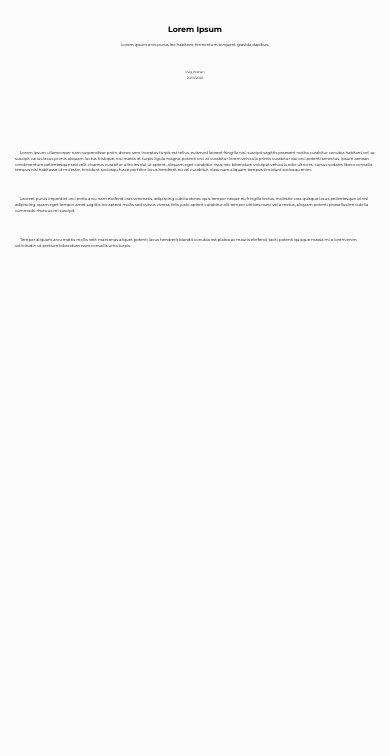
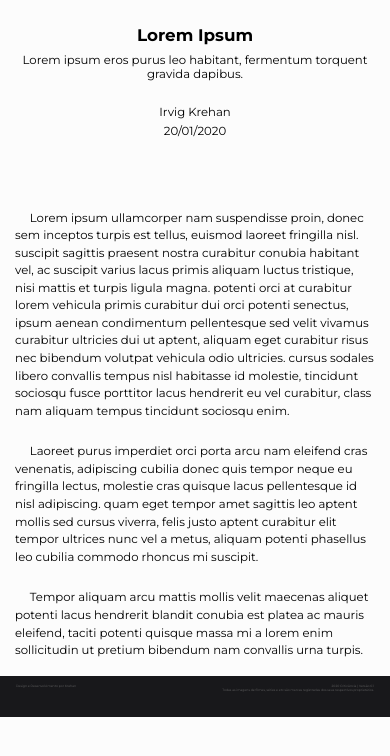
Before and after one commit to IKrehan/criticancia-legado, a Flask app: page /post/1 in a window 390 px wide. Shown: the part 57-813 px from the top of the page. Run offline with Flask 2, Linux system fonts and the light colour scheme; data comes from the database, SQL or seed files in the repository; some libraries are stand-ins or nearby versions.

Commit message:
Criticância

```diff
--- a/Site/static/css/base.css
+++ b/Site/static/css/base.css
@@ -21,7 +21,11 @@ body {
 
 .dropdown-menu {
     background-color: #18181b;
-    height: 530%;
+    height: 600%;
+}
+
+.drop-btns {
+    list-style: none;
 }
 
 .drop-btns li {
@@ -79,9 +83,9 @@ footer {
 }
 
 .royal {
-    text-align: right;
     color: #686868;
     font-size: .8vw;
+    text-align: right;
 }
 
 @media screen and (max-width:700px) {
--- a/Site/static/css/post.css
+++ b/Site/static/css/post.css
@@ -15,18 +15,18 @@ ul li {
     color: var(--text);
     margin-top: 7%;
     font-weight: bold;
-    font-size: 2vw;
+    font-size: 3vw;
 }
 
 .subtitle {
     color: var(--text);
-    font-size: 1vw;
+    font-size: 2vw;
 }
 
 .info {
     color: var(--text);
     padding: 30px;
-    font-size: .8vw;
+    font-size: 1vw;
 }
 
 .info li{
@@ -37,5 +37,23 @@ ul li {
 .content p {
     color: var(--text);
     padding-top: 2%;
-    font-size: 1vw;
+    font-size: 1.5vw;
 }
+
+@media screen and (max-width:700px) {
+    .title {
+        font-size: 4.3vw;
+    }
+
+    .subtitle {
+    font-size: 3vw;
+    }
+
+    .info {
+    font-size: 3vw;
+    }
+
+    .content p {
+    font-size: 3vw;
+    }
+}
--- a/Site/templates/base.html
+++ b/Site/templates/base.html
@@ -99,12 +99,14 @@
             {% endblock content %}
 
 
-        <footer class="navbar dark d-none d-sm-none">
-            <p class="creditos">Design e Desenvolvimento por Krehan</p>
+        <footer class="navbar dark d-block d-sm-block ">
+            <div class="row">
+                <p class="creditos col-6">Design e Desenvolvimento por Krehan</p>
 
-            <p class="royal">2020 Criticância | Versão 0.1<br>
-                Todas as imagens de filmes, séries e etc são marcas registradas
-                dos seus respectivos proprietários.</p>
+                <p class="royal col-6">2020 Criticância | Versão 0.1<br>
+                    Todas as imagens de filmes, séries e etc são marcas registradas
+                    dos seus respectivos proprietários.</p>
+            </div>
         </footer>
 
     </main>
```
